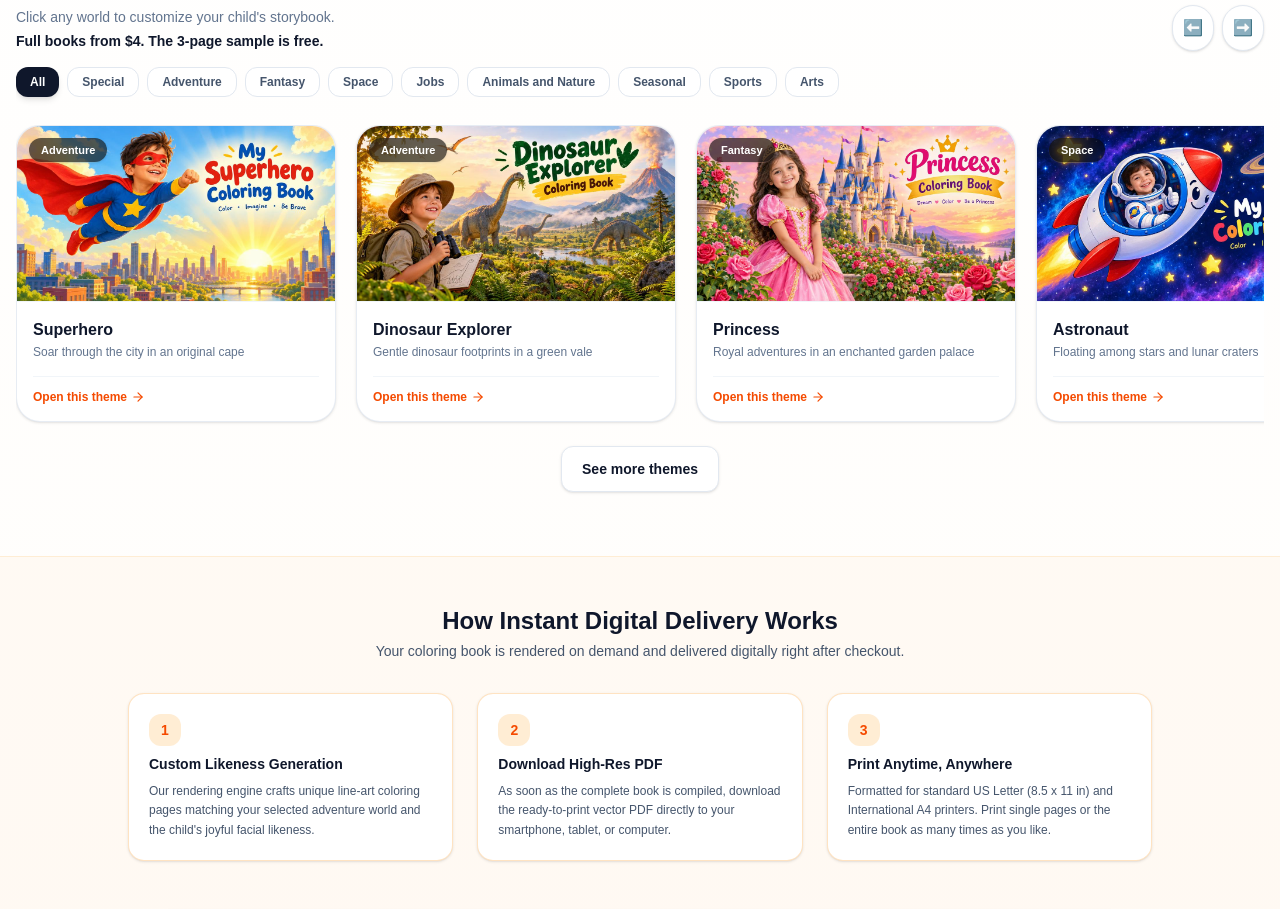
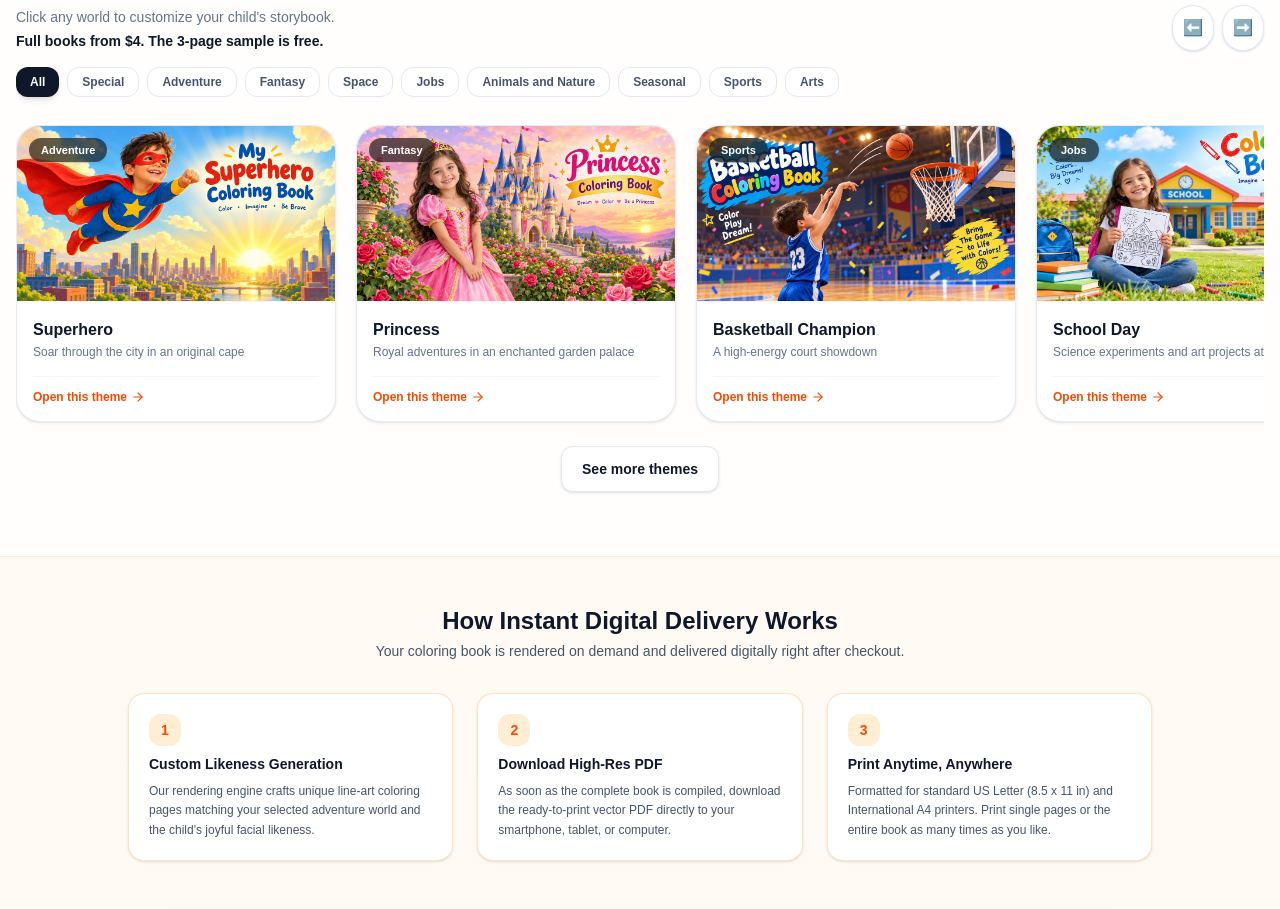
Before and after one commit to mensuraljaheshery-netizen/mycoloring-star, a Next.js app: page / in a window 1280 px wide. Shown: the part 2860-3769 px from the top of the page. Built offline with nearby package versions, Linux system fonts and the light colour scheme; no server answers; the database is empty.

Commit message:
Set the homepage theme picks to five favorites.

```diff
--- a/src/components/HomeExperience.tsx
+++ b/src/components/HomeExperience.tsx
@@ -103,7 +103,7 @@ const ALL_34_THEMES: ThemeItem[] = [
   { id: 34, name: 'Spring Flowers', category: 'Seasonal', slug: 'spring-flowers', previewImage: '/theme-previews/spring-flowers.png', genderTarget: 'all' }
 ];
 
-const BEST_PICK_SLUGS = ['superhero', 'dinosaur-explorer', 'princess', 'astronaut', 'under-the-sea', 'playing-with-animals'];
+const BEST_PICK_SLUGS = ['superhero', 'princess', 'basketball-champion', 'school-day', 'dinosaur-explorer'];
 
 function shuffleThemes(items: ThemeItem[]): ThemeItem[] {
   const next = [...items];
```
